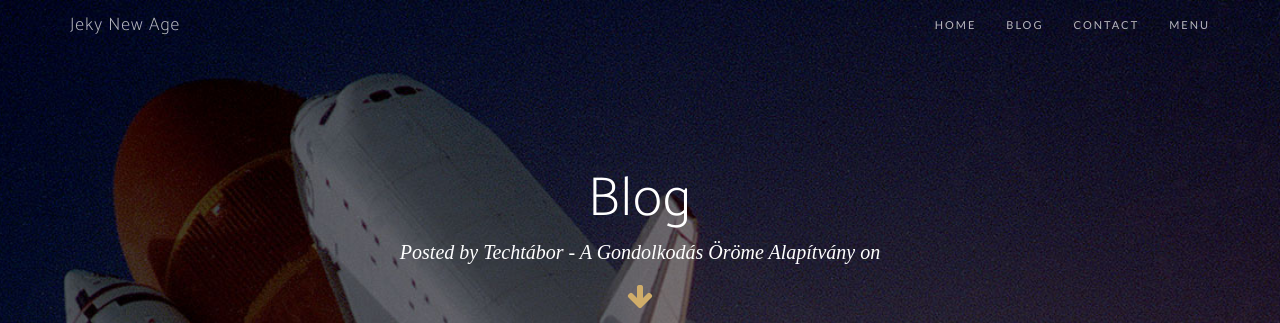
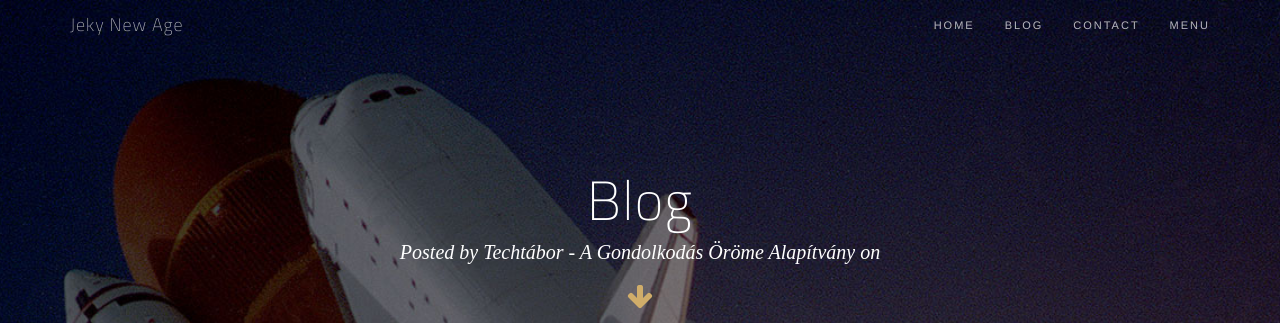
Before and after one commit to vtamas2000/techtabor.github.io, a Jekyll site: the page built from blog.html, in a window 1280 px wide and 900 px high. Shown: the top 323 px of the window. Built offline with Jekyll 4.4.1, drawn with Linux system fonts in a browser that asks for light colours; nearby versions of some CDN libraries; some web fonts are replaced.

Commit message:
Changed all font types

```diff
--- a/_includes/head.html
+++ b/_includes/head.html
@@ -12,9 +12,9 @@
     <link rel="stylesheet" href="/vendor/bootstrap/css/bootstrap.min.css" type="text/css">
 
     <!-- Custom Fonts -->
-    <link href="https://fonts.googleapis.com/css?family=Lato" rel="stylesheet">
-    <link href="https://fonts.googleapis.com/css?family=Catamaran:100,200,300,400,500,600,700,800,900" rel="stylesheet">
-    <link href="https://fonts.googleapis.com/css?family=Rubik" rel="stylesheet">
+    <link href="https://fonts.googleapis.com/css?family=Didact+Gothic" rel="stylesheet">
+    <link href="https://fonts.googleapis.com/css?family=Titillium+Web:100,200,300,400,500,600,700,800,900" rel="stylesheet">
+    <link href="https://fonts.googleapis.com/css?family=Monda" rel="stylesheet">
 
     <!-- Plugin CSS -->
     <link rel="stylesheet" href="/css/animate.min.css" type="text/css">
--- a/_sass/_base.scss
+++ b/_sass/_base.scss
@@ -1,15 +1,15 @@
 .heading-font {
-  font-family: 'Catamaran', 'Helvetica', 'Arial', 'sans-serif';
+  font-family: 'Titillium Web', 'Helvetica', 'Arial', 'sans-serif';
   font-weight: 200;
   letter-spacing: 1px;
 }
 
 .body-font {
-  font-family: 'Rubik', 'Helvetica', 'Arial', 'sans-serif';
+  font-family: 'Didact Gothic', 'Helvetica', 'Arial', 'sans-serif';
 }
 
 .alt-font {
-  font-family: 'Lato', 'Helvetica', 'Arial', 'sans-serif';
+  font-family: 'Monda', 'Helvetica', 'Arial', 'sans-serif';
   text-transform: uppercase;
   letter-spacing: 2px;
 }
@@ -22,7 +22,7 @@ html {
 body {
   height: 100%;
   width: 100%;
-  font-family: 'Rubik', 'Helvetica', 'Arial', 'sans-serif';
+  font-family: 'Didact Gothic', 'Helvetica', 'Arial', 'sans-serif';
 }
 
 a {
@@ -47,7 +47,7 @@ hr {
 }
 
 h1, h2, h3, h4, h5, h6 {
-  font-family: 'Catamaran', 'Helvetica', 'Arial', 'sans-serif';
+  font-family: 'Titillium Web', 'Helvetica', 'Arial', 'sans-serif';
   font-weight: 200;
   letter-spacing: 1px;
 }
@@ -64,12 +64,12 @@ p {
   -webkit-transition: all 0.35s;
   -moz-transition: all 0.35s;
   transition: all 0.35s;
-  font-family: 'Catamaran', 'Helvetica', 'Arial', 'sans-serif';
+  font-family: 'Titillium Web', 'Helvetica', 'Arial', 'sans-serif';
   font-weight: 200;
   letter-spacing: 1px;
   .navbar-header {
     .navbar-brand {
-      font-family: 'Catamaran', 'Helvetica', 'Arial', 'sans-serif';
+      font-family: 'Titillium Web', 'Helvetica', 'Arial', 'sans-serif';
       font-weight: 200;
       letter-spacing: 1px;
       color: $theme-primary;
@@ -86,7 +86,7 @@ p {
   }
   .nav > li {
     > a {
-      font-family: 'Lato', 'Helvetica', 'Arial', 'sans-serif';
+      font-family: 'Monda', 'Helvetica', 'Arial', 'sans-serif';
       text-transform: uppercase;
       letter-spacing: 2px;
       font-size: 11px;
@@ -477,7 +477,7 @@ footer {
 }
 
 .btn {
-  font-family: 'Lato', 'Helvetica', 'Arial', 'sans-serif';
+  font-family: 'Monda', 'Helvetica', 'Arial', 'sans-serif';
   text-transform: uppercase;
   letter-spacing: 2px;
   border-radius: 300px;
```
